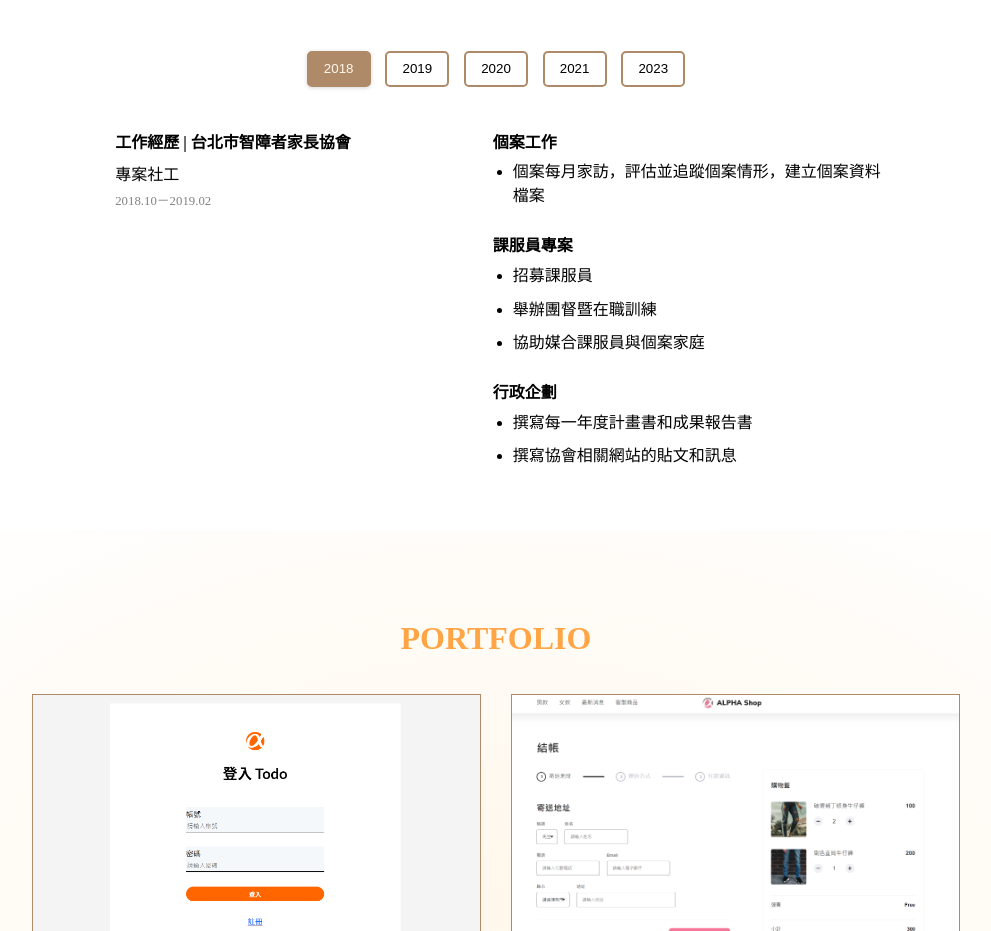
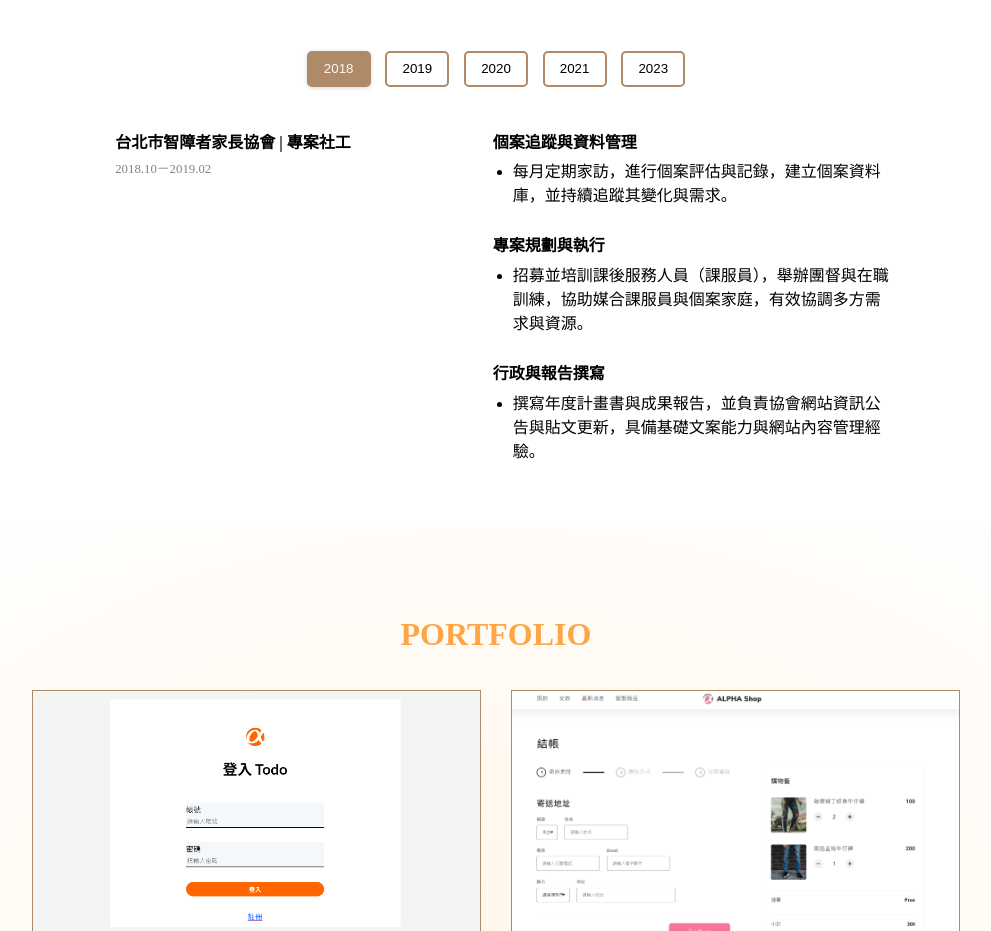
Before and after one commit to YiTing07/my-profile, a React (Create React App) app: page / in a window 1280 px wide. Shown: the part 3184-4115 px from the top of the page, without its empty margins (144-1135 px from the left). Built offline with nearby package versions, Linux system fonts and the light colour scheme.

Commit message:
style: update jobs text content

```diff
--- a/src/components/ExperiencePage/Job/Assistant.jsx
+++ b/src/components/ExperiencePage/Job/Assistant.jsx
@@ -3,20 +3,20 @@ import styles from '../Experience.module.scss';
 function AssistantContent() {
   const contents = [
     {
-      item: "美編文宣",
-      details: ["使用 Canva 製作活動電子文宣", "使用 Photoshop 製作紙本海報"]
+      item: "網站後臺管理",
+      details: "使用第三方 CMS 管理網站內容，包括首頁公告與活動資訊，確保內容即時且版面清晰，並協助基礎視覺排版與結構調整。"
     },
     {
-      item: "官網和社群平台經營與管理",
-      details: ["編輯或更新網站、社群平台內容與排版", "發布最新訊息，如活動資訊、法規異動等", "定期看有無使用者投遞問題或建議"]
+      item: "視覺設計與行銷素材製作",
+      details: "使用 Canva、Photoshop 製作活動用 Banner、社群貼文與紙本海報，配合活動主題設計明瞭視覺，提升資訊傳遞效率"
     },
     {
-      item: "會員經營",
-      details: ["向會員寄發活動資訊、節日賀卡"]
+      item: "社群與會員經營",
+      details: "管理 Facebook和官網平台，發布活動訊息；定期寄送電子報與節日賀卡，維護會員關係與活躍度"
     },
     {
-      item: "協助活動辦理",
-      details: ["向會員寄發活動資訊、節日賀卡活動前：文宣製作與宣傳、報名相關事務、收據開立與寄發", "活動後：整理滿意度調查、活動影片、相片和文件之歸檔、課程證書寄發"]
+      item: "會務執行與活動支援",
+      details: "規劃與執行年度會員大會、理監事會議、研討會與專家會議等實體/線上活動，負責會錢準備、現場執行會後整理，活動人數數十人不等。"
     },
   ]
 
@@ -26,11 +26,9 @@ function AssistantContent() {
         <div key={index} className={styles.item}>
           <p>{content.item}</p>
           <ul>
-            {content.details.map((detail, index) =>
-              <li key={index}>{detail}</li>
-            )}
+            <li>{content.details}</li>
           </ul>
-      </div>
+        </div>
       )}
     </div>
   )
@@ -40,11 +38,10 @@ export default function Assistant() {
   return (
     <div className={styles.job}>
       <div className={styles.title}>
-        <p>工作經歷 | 社團法人台灣生醫品質保證協會</p>
-        <p>專案助理</p>
+        <p>社團法人台灣生醫品質保證協會 | 專案助理</p>
         <span>2021.04－迄今</span>
       </div>
-      <AssistantContent/>
+      <AssistantContent />
     </div>
   )
 }
--- a/src/components/ExperiencePage/Job/Clerk.jsx
+++ b/src/components/ExperiencePage/Job/Clerk.jsx
@@ -3,17 +3,25 @@ import styles from '../Experience.module.scss';
 function ClerkContent() {
   const contents = [
     {
-      item: "櫃台服務",
-      details: ["收銀結帳、基本帳務處理", "商品查詢", "會員服務"]
+      item: "顧客服務與前台營運",
+      details: "處理收銀結帳、會員查詢、帳務核對等日常櫃台作業，具備良好顧客應對與細節處理能力。"
     },
     {
-      item: "圖書管理",
-      details: ["招募課服員責任書區商品上架、組合調整與陳列", "掌握商品銷售狀況、商品庫存管理", "協助行銷企劃活動執行", "支援其他分店"]
+      item: "商品管理與陳列優化",
+      details: "負責書籍上架、品類陳列調整，依據銷售數據優化書區展示，提升銷售轉換率並強化使用者導覽體驗。"
     },
     {
-      item: "活動成果",
-      details: ["【2020.03本店自策展】成果：銷量399本、營收11萬元，以J類商品為居多"]
+      item: "庫存與銷售分析",
+      details: "管理書籍庫存，協助進貨與調撥，追蹤暢銷書與低銷書狀況，配合行銷活動進行補貨及資源配置。"
     },
+    {
+      item: "企劃支援與跨店協助",
+      details: "協助執行店內主題行銷活動，自主策展並完成活動檢討；亦支援其他分店陳列與人力支援事務。"
+    },
+    {
+      item: "活動成果亮點",
+      details: "【2020.03 自策展】主題書展共售出 399 本，營收達 11 萬元，主打 J 類書籍類別，帶動區域銷售成長。"
+    }
   ]
 
   return (
@@ -22,11 +30,9 @@ function ClerkContent() {
         <div key={index} className={styles.item}>
           <p>{content.item}</p>
           <ul>
-            {content.details.map((detail, index) =>
-              <li key={index}>{detail}</li>
-            )}
+            <li>{content.details}</li>
           </ul>
-      </div>
+        </div>
       )}
     </div>
   )
@@ -36,11 +42,10 @@ export default function Clerk() {
   return (
     <div className={styles.job}>
       <div className={styles.title}>
-        <p>工作經歷 | 誠品股份有限公司</p>
-        <p>圖書管理員</p>
+        <p>誠品股份有限公司 | 圖書管理員</p>
         <span>2019.03－2020.05</span>
       </div>
-      <ClerkContent/>
+      <ClerkContent />
     </div>
   )
 }
--- a/src/components/ExperiencePage/Job/SocialWorker.jsx
+++ b/src/components/ExperiencePage/Job/SocialWorker.jsx
@@ -3,16 +3,16 @@ import styles from '../Experience.module.scss';
 function SocialWorkerContent() {
   const contents = [
     {
-      item: "個案工作",
-      details: ["個案每月家訪，評估並追蹤個案情形，建立個案資料檔案"]
+      item: "個案追蹤與資料管理",
+      details: "每月定期家訪，進行個案評估與記錄，建立個案資料庫，並持續追蹤其變化與需求。"
     },
     {
-      item: "課服員專案",
-      details: ["招募課服員", "舉辦團督暨在職訓練", "協助媒合課服員與個案家庭"]
+      item: "專案規劃與執行",
+      details: "招募並培訓課後服務人員（課服員），舉辦團督與在職訓練，協助媒合課服員與個案家庭，有效協調多方需求與資源。"
     },
     {
-      item: "行政企劃",
-      details: ["撰寫每一年度計畫書和成果報告書", "撰寫協會相關網站的貼文和訊息"]
+      item: "行政與報告撰寫",
+      details: "撰寫年度計畫書與成果報告，並負責協會網站資訊公告與貼文更新，具備基礎文案能力與網站內容管理經驗。"
     },
   ]
 
@@ -22,11 +22,9 @@ function SocialWorkerContent() {
         <div key={index} className={styles.item}>
           <p>{content.item}</p>
           <ul>
-            {content.details.map((detail, index) =>
-              <li key={index}>{detail}</li>
-            )}
+            <li>{content.details}</li>
           </ul>
-      </div>
+        </div>
       )}
     </div>
   )
@@ -36,11 +34,10 @@ export default function SocialWorker() {
   return (
     <div className={styles.job}>
       <div className={styles.title}>
-        <p>工作經歷 | 台北市智障者家長協會</p>
-        <p>專案社工</p>
+        <p>台北市智障者家長協會 | 專案社工</p>
         <span>2018.10－2019.02</span>
       </div>
-      <SocialWorkerContent/>
+      <SocialWorkerContent />
     </div>
   )
 }
```
